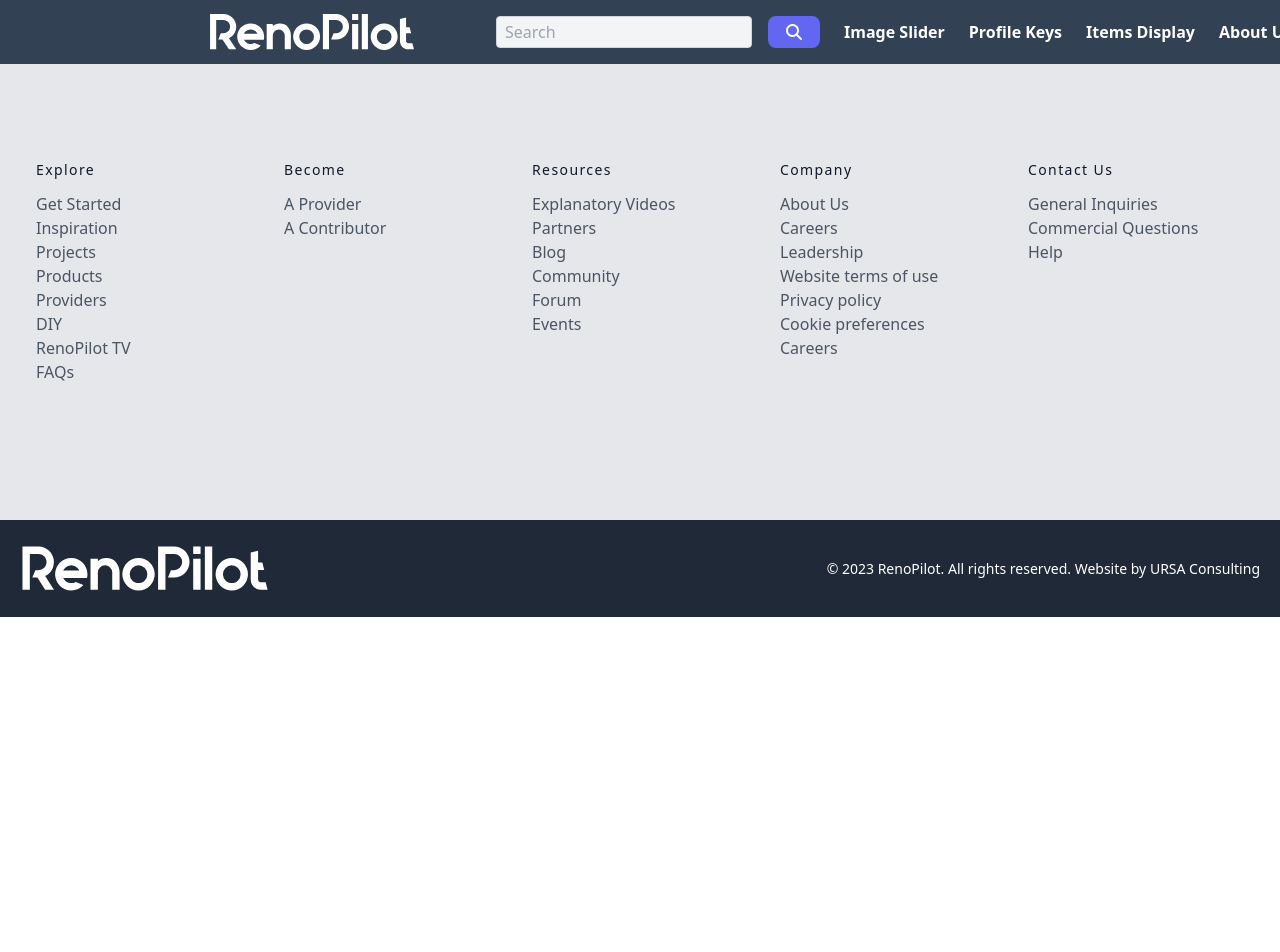
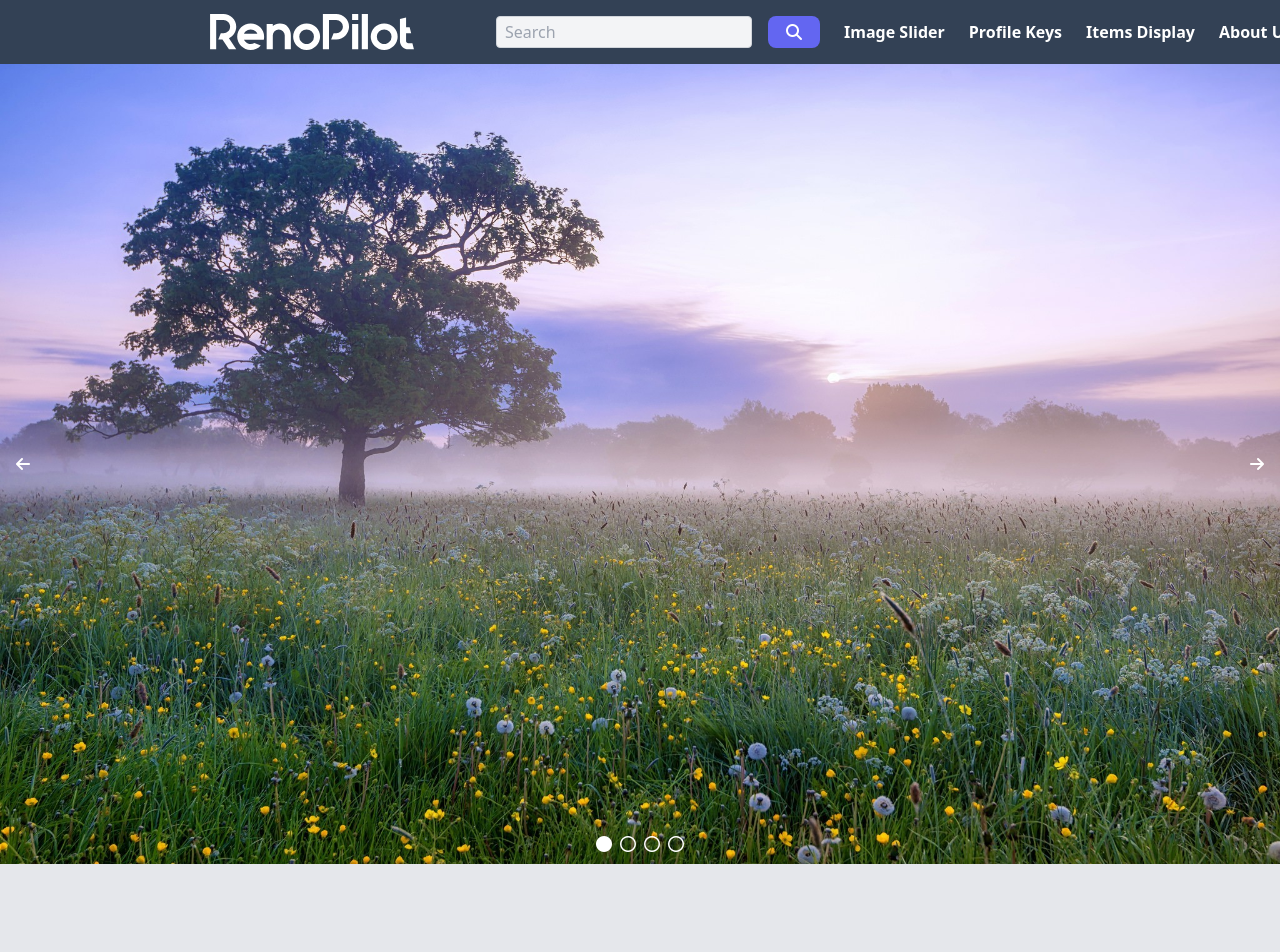
Before and after one commit to Syed-Haider-Shah/Personal-Website-Project, a React (Vite) app in the folder Client/: page /slider in a window 1280 px wide. Shown: the top 952 px of the page. Before the commit the page ends 800 px from the top, so only its background shows below. Built offline with nearby package versions, Linux system fonts and the light colour scheme; no server answers.

Commit message:
Image slider is completed-accessibility features still need to be added

```diff
--- a/Client/package.json
+++ b/Client/package.json
@@ -11,11 +11,10 @@
   },
   "dependencies": {
     "axios": "^1.5.0",
-
     "classnames": "^2.3.2",
-
     "flowbite": "^1.8.1",
     "js-cookie": "^3.0.5",
+    "lucide": "^0.309.0",
     "react": "^18.2.0",
     "react-dom": "^18.2.0",
     "react-feather": "^2.0.10",
--- a/Client/src/App.jsx
+++ b/Client/src/App.jsx
@@ -20,6 +20,7 @@ import SignupPro from "./components/SignupPro";
 import ProPortal from "./components/ProPortal";
 import ConPortal from "./components/ConPortal";
 import ProviderPage from "./components/ProviderPage";
+import ImageSlider from "./components/ImageSlider";
 
 function App() {
   const [cookieValue, setCookieValue] = useState(Cookies.get("email"));
@@ -97,6 +98,7 @@ function App() {
           <Route path="/" element={<Home />} />
           <Route path="/profile" element={<Profile />} />
           <Route path="/forget" element={<Forget />} />
+          <Route path="/slider" element={<ImageSlider />} />
           <Route path="/providerpage" element={<ProviderPage />} />
         </Routes>
         <Footer />
--- a/Client/src/components/Home.jsx
+++ b/Client/src/components/Home.jsx
@@ -27,7 +27,7 @@ const Background = () => {
           className="absolute inset-0 "
         >
           <img
-            src="/src/components/Images/back5.jpg"
+            src="/src/components/Images/back1.jpg"
             alt="Background"
             className="w-full h-[90%] object-cover"
           />
--- a/Client/src/components/ImageSlider.jsx
+++ b/Client/src/components/ImageSlider.jsx
@@ -1,7 +1,25 @@
+import pic1 from "./Images/back1.jpg";
+import pic2 from "./Images/back2.jpg";
+import pic3 from "./Images/back3.jpg";
+import pic4 from "./Images/back4.jpg";
+import ImageSliderComp from "./SmlComponents/ImageSliderComp";
+
+const IMAGES = [pic1, pic2, pic3, pic4];
+
 const ImageSlider = () => {
   return (
     <>
-      <div>ImageSlider</div>
+      <div
+        className="object-cover w-[100%] h-[100%] block"
+        style={{
+          maxWidth: "1600px",
+          width: "100%",
+          height: "800px",
+          margin: "0 auto",
+        }}
+      >
+        <ImageSliderComp imageUrls={IMAGES} />
+      </div>
     </>
   );
 };
--- a/Client/src/components/NavbarLog.jsx
+++ b/Client/src/components/NavbarLog.jsx
@@ -160,7 +160,7 @@ export default function Navbar() {
           </form>
 
           {/* buttons on right*/}
-          <NavBtn button="Image Slider" />
+          <NavBtn button="Image Slider" route="/slider" />
           <NavBtn button="Profile Keys" />
           <NavBtn button="Items Display" />
           <NavBtn button="About Us" route="aboutus" />
--- /dev/null
+++ b/Client/src/components/SmlComponents/ImageSliderComp.jsx
@@ -0,0 +1,82 @@
+import { useState } from "react";
+
+const ImageSliderComp = ({ imageUrls }) => {
+  const [imageIndex, setImageIndex] = useState(0);
+
+  function showNextImage() {
+    setImageIndex((index) => {
+      if (index === imageUrls.length - 1) return 0;
+      return index + 1;
+    });
+  }
+
+  function showPrevImage() {
+    setImageIndex((index) => {
+      if (index === 0) return imageUrls.length - 1;
+      return index - 1;
+    });
+  }
+  return (
+    <>
+      <div style={{ height: "100%", width: "100%", position: "relative" }}>
+        <div
+          className=" flex overflow-hidden"
+          style={{
+            width: "100%",
+            height: "100%",
+          }}
+        >
+          {imageUrls.map((url) => (
+            <img
+              style={{
+                translate: `${-100 * imageIndex}%`,
+                width: "100%",
+              }}
+              className="flex-grow-0 flex-shrink-0 transition-all duration-500"
+              key={url}
+              src={url}
+            />
+          ))}
+        </div>
+
+        <button
+          onClick={showPrevImage}
+          className="block absolute top-0 bottom-0 p-4 left-0 stroke-white transition-all hover:bg-black/20"
+        >
+          <i className="fa-solid fa-arrow-left text-white"></i>
+        </button>
+        <button
+          onClick={showNextImage}
+          className="block absolute top-0 bottom-0 p-4 right-0 stroke-white transition-all hover:bg-black/20"
+        >
+          <i className="fa-solid fa-arrow-right text-white"></i>
+        </button>
+        <div
+          className="flex text-white gap-2"
+          style={{
+            position: "absolute",
+            bottom: ".5rem",
+            left: "50%",
+            translate: "-50%",
+          }}
+        >
+          {imageUrls.map((_, index) => (
+            <button
+              className="hover:scale-125 transition-all"
+              key={index}
+              onClick={() => setImageIndex(index)}
+            >
+              {index === imageIndex ? (
+                <i className="fa-solid fa-circle"></i>
+              ) : (
+                <i className="fa-regular fa-circle"></i>
+              )}
+            </button>
+          ))}
+        </div>
+      </div>
+    </>
+  );
+};
+
+export default ImageSliderComp;
```
Also changed, not shown: 1 other file (tests, documents, lock files or other folders).
